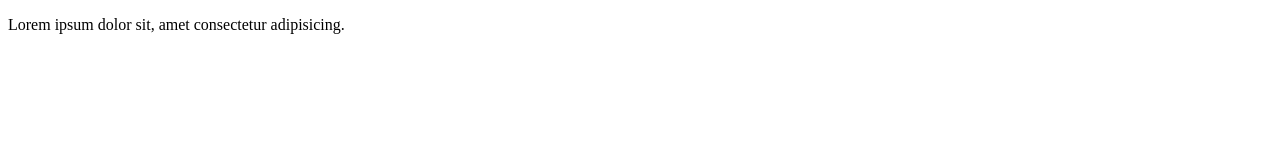
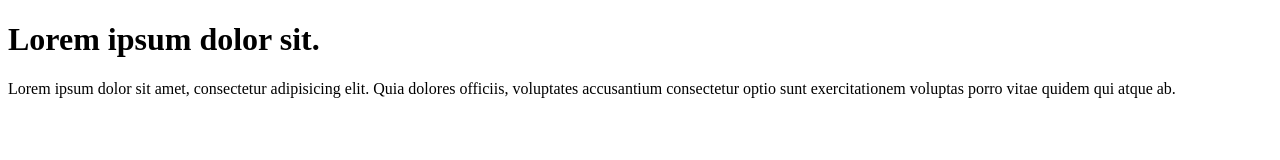
Before and after one commit to tanushreem01/learn-git, a plain HTML site: page index.html in a window 1280 px wide. Drawn offline with Linux system fonts and the light colour scheme.

Commit message:
add para to code

```diff
--- a/index.html
+++ b/index.html
@@ -6,6 +6,11 @@
     <title>git website</title>
   </head>
   <body>
-    <p>Lorem ipsum dolor sit, amet consectetur adipisicing.</p>
+    <h1>Lorem ipsum dolor sit.</h1>
+    <p>
+      Lorem ipsum dolor sit amet, consectetur adipisicing elit. Quia dolores
+      officiis, voluptates accusantium consectetur optio sunt exercitationem
+      voluptas porro vitae quidem qui atque ab.
+    </p>
   </body>
 </html>
```
